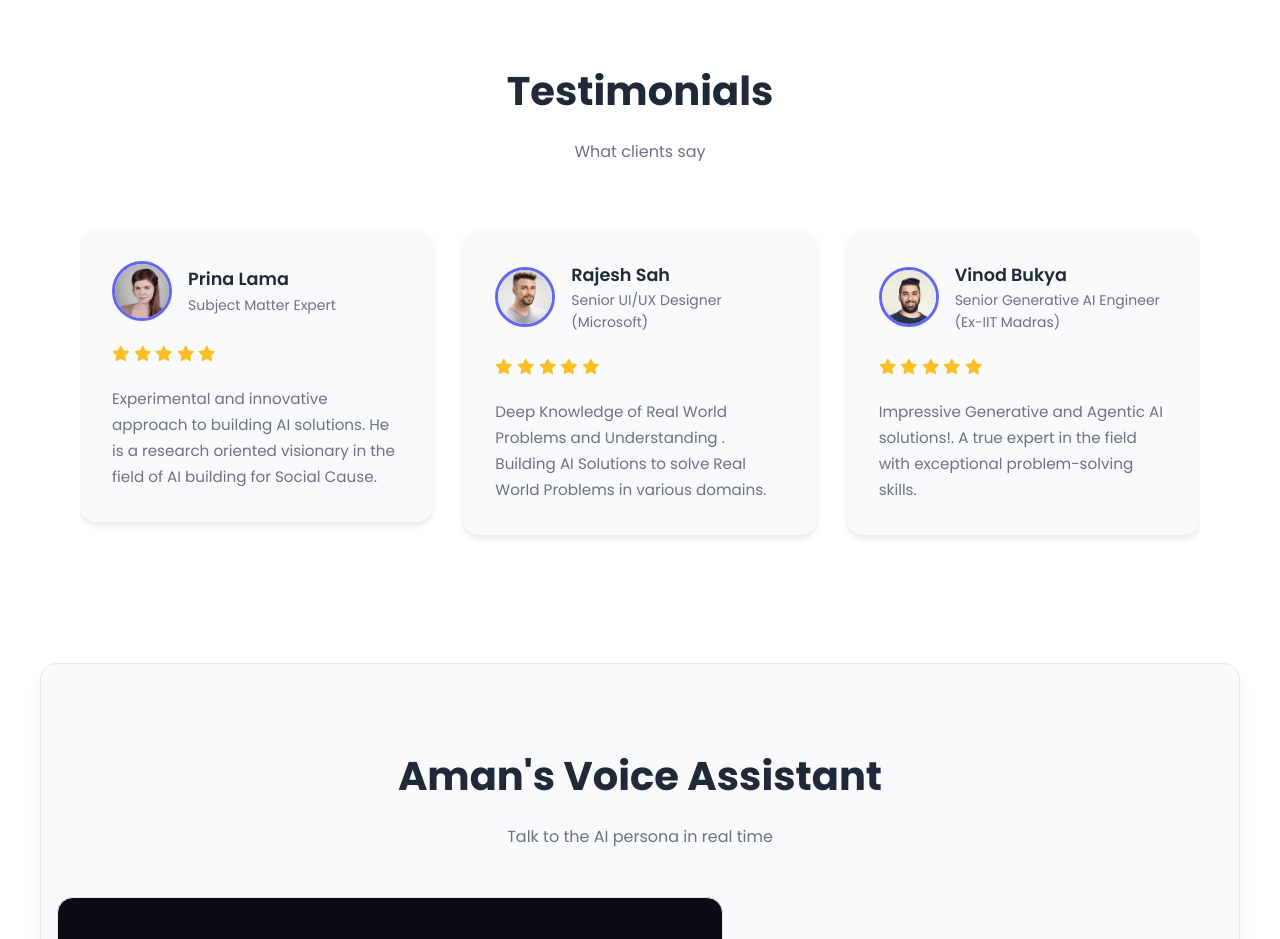
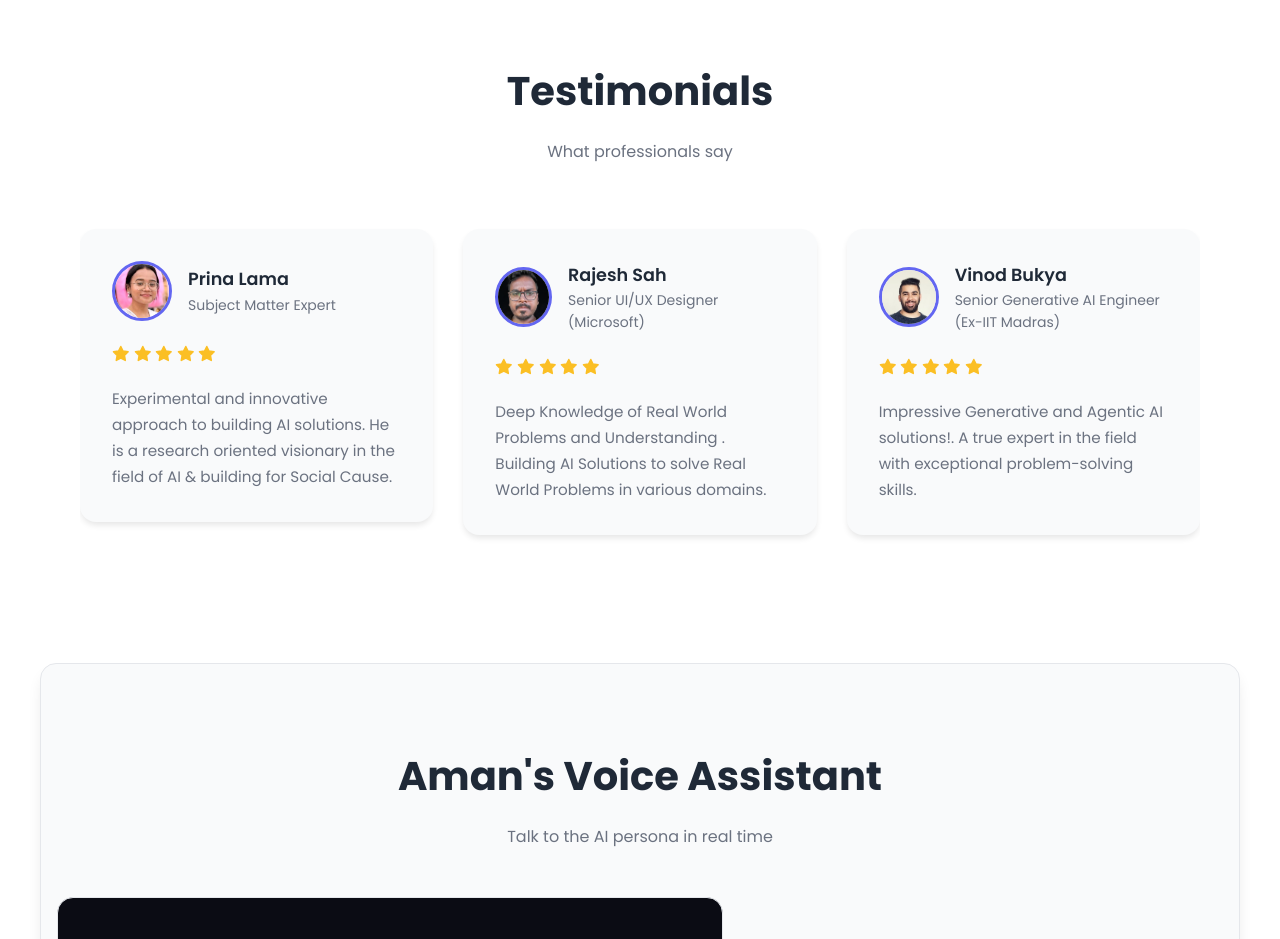
Before and after one commit to Amankumar014/my_portfolio, a React (Create React App) app in the folder frontend/: page / in a window 1280 px wide. Shown: the part 5680-6619 px from the top of the page. Built offline with nearby package versions, Linux system fonts and the light colour scheme.

Commit message:
updates testimonials

```diff
--- a/frontend/src/components/Testimonials.js
+++ b/frontend/src/components/Testimonials.js
@@ -13,14 +13,14 @@ const Testimonials = () => {
       id: 1,
       name: 'Prina Lama',
       role: 'Subject Matter Expert',
-      image: '/files/img/testimonial1.jpg',
-      comment: 'Experimental and innovative approach to building AI solutions. He is a research oriented visionary in the field of AI building for Social Cause.',
+      image: '/files/img/prina.jpeg',
+      comment: 'Experimental and innovative approach to building AI solutions. He is a research oriented visionary in the field of AI & building for Social Cause.',
     },
     {
       id: 2,
       name: 'Rajesh Sah',
       role: 'Senior UI/UX Designer (Microsoft)',
-      image: '/files/img/testimonial2.jpg',
+      image: '/files/img/rajesh.jpeg',
       comment: 'Deep Knowledge of Real World Problems and Understanding . Building AI Solutions to solve Real World Problems in various domains.',
     },
     {
@@ -41,7 +41,7 @@ const Testimonials = () => {
         transition={{ duration: 0.6 }}
       >
         <h2 className="section__title">Testimonials</h2>
-        <span className="section__subtitle">What clients say</span>
+        <span className="section__subtitle">What professionals say</span>
 
         <div className="testimonials__container">
           <Swiper
```
Also changed, not shown: frontend/public/files/img/prina.jpeg (added), frontend/public/files/img/rajesh.jpeg (added).
